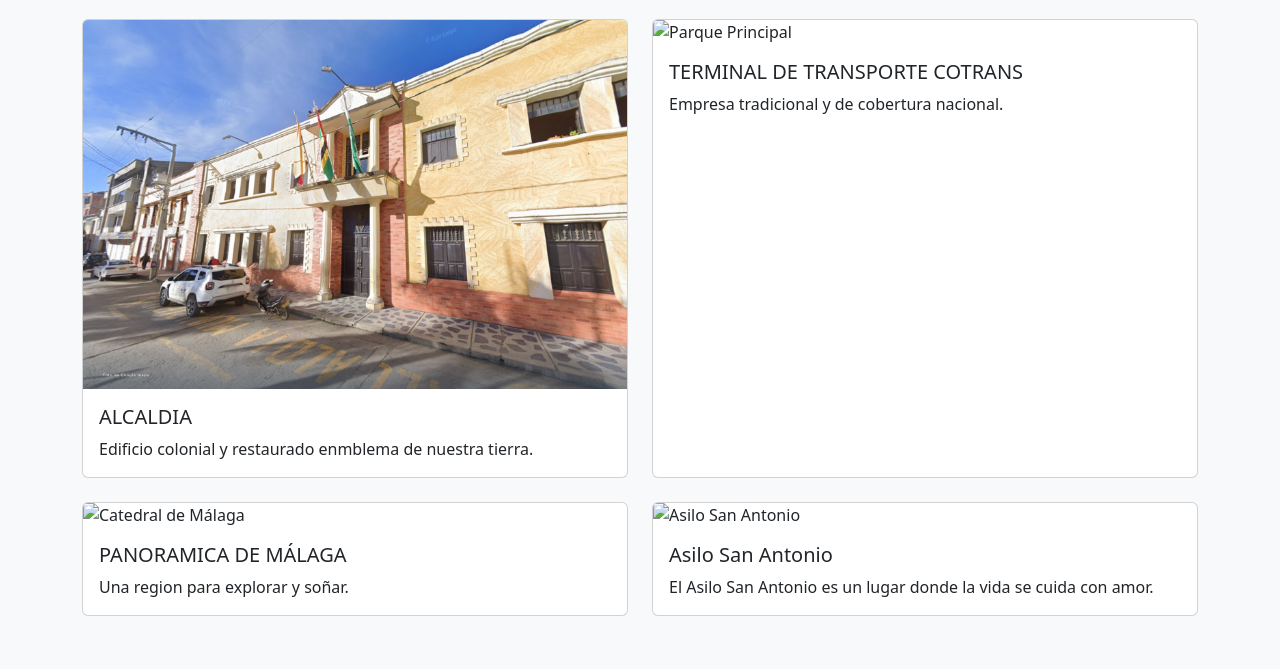
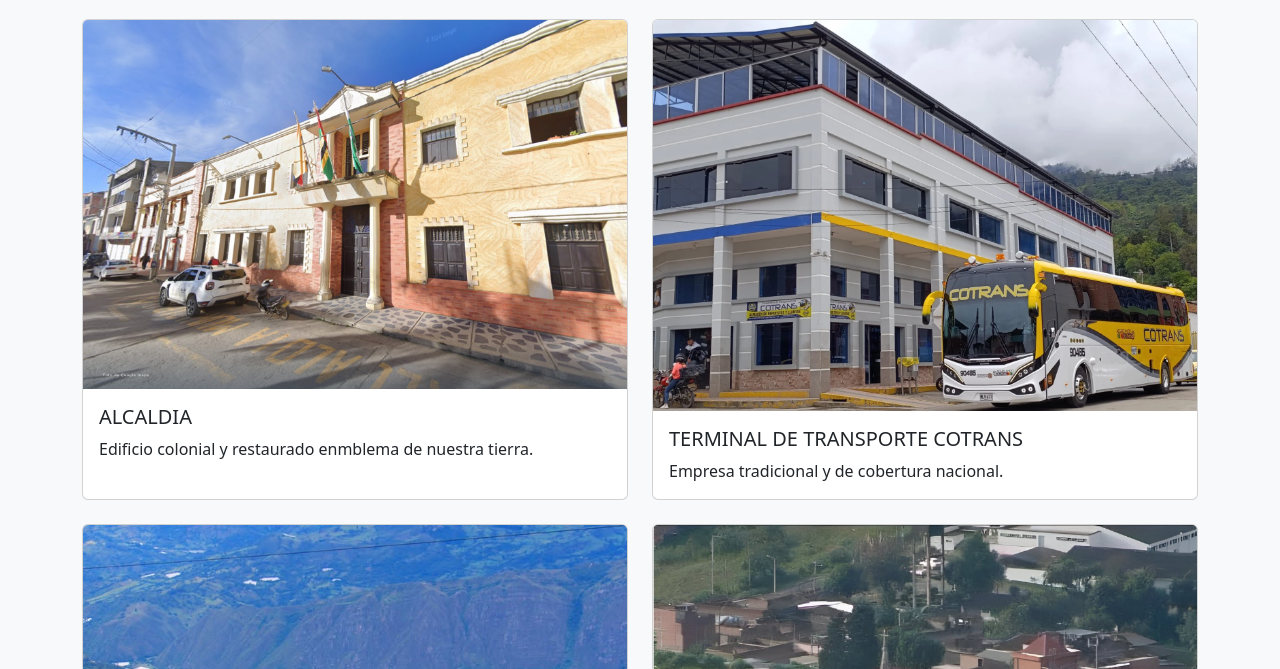
Before and after one commit to EmmanuelEscobarM/Sitio_Turistico_M-laga, a plain HTML site: page sitios_turisticos1.html in a window 1280 px wide. Shown: the part 131-800 px from the top of the page. Drawn offline with nearby package versions, Linux system fonts and the light colour scheme; files whose address does not match are found by name.

Commit message:
Update sitios_turisticos1.html

```diff
--- a/sitios_turisticos1.html
+++ b/sitios_turisticos1.html
@@ -16,7 +16,7 @@
       <!-- Cuadro 1 -->
       <div class="col-md-6">
         <div class="card h-100">
-          <img src="C:\Users\ADSO_NOCHE\Documents\EmmanuelPry\Sitios_turisticos\asset\alcaldia.jpg" class="card-img-top" alt="Peña del Cabro">
+          <img src="./alcaldia.jpg" class="card-img-top" alt="Peña del Cabro">
           <div class="card-body">
             <h5 class="card-title">ALCALDIA</h5>
             <p class="card-text">Edificio colonial y restaurado enmblema de nuestra tierra.</p>
@@ -27,7 +27,7 @@
       <!-- Cuadro 2 -->
       <div class="col-md-6">
         <div class="card h-100">
-          <img src="asset/Terminal.jpg" class="card-img-top" alt="Parque Principal">
+          <img src="./Terminal.jpg" class="card-img-top" alt="Parque Principal">
           <div class="card-body">
             <h5 class="card-title">TERMINAL DE TRANSPORTE COTRANS</h5>
             <p class="card-text">Empresa tradicional y de cobertura nacional.</p>
@@ -38,7 +38,7 @@
       <!-- Cuadro 3 -->
       <div class="col-md-6">
         <div class="card h-100">
-          <img src="asset/panoramica.jpg" class="card-img-top" alt="Catedral de Málaga">
+          <img src="./panoramica.jpg" class="card-img-top" alt="Catedral de Málaga">
           <div class="card-body">
             <h5 class="card-title">PANORAMICA DE MÁLAGA</h5>
             <p class="card-text">Una region para explorar y soñar.</p>
@@ -49,7 +49,7 @@
       <!-- Cuadro 4 -->
       <div class="col-md-6">
         <div class="card h-100">
-          <img src="asset/asilo.jpeg" class="card-img-top" alt="Asilo San Antonio">
+          <img src="./asilo.jpeg" class="card-img-top" alt="Asilo San Antonio">
           <div class="card-body">
             <h5 class="card-title">Asilo San Antonio</h5>
             <p class="card-text">El Asilo San Antonio es un lugar donde la vida se cuida con amor.</p>
@@ -66,4 +66,5 @@
 
 
 </body>
+
 </html>
```
